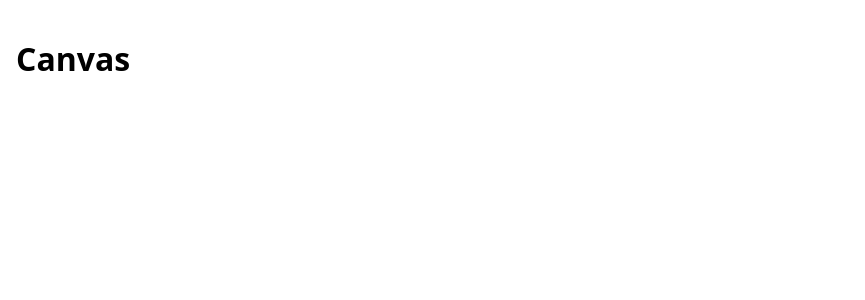
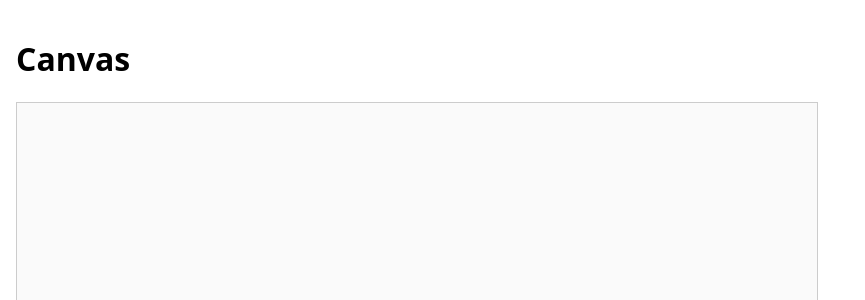
Before and after one commit to tobiaslicek/kresleni-kruznic, a React (Vite) app: page / in a window 1280 px wide. Shown: the top 300 px of the page, without its empty margins (0-865 px from the left). Built offline with nearby package versions, Linux system fonts and the light colour scheme.

Commit message:
Add CircleCanvas component and integrate it into App

```diff
--- a/src/App.tsx
+++ b/src/App.tsx
@@ -1,9 +1,10 @@
-import "./index.css";
+import CircleCanvas from './components/CircleCanvas';
 
 function App() {
   return (
     <div className="app">
       <h1>Canvas</h1>
+      <CircleCanvas />
     </div>
   )
 }
--- /dev/null
+++ b/src/components/CircleCanvas.tsx
@@ -0,0 +1,24 @@
+import { useEffect, useRef } from 'react';
+
+const CANVAS_WIDTH = 800;
+const CANVAS_HEIGHT = 600;
+
+function CircleCanvas() {
+  const canvasRef = useRef<HTMLCanvasElement>(null);
+
+  useEffect(() => {
+    const canvas = canvasRef.current;
+    if (!canvas) return;
+
+    const ctx = canvas.getContext('2d');
+    if (!ctx) return;
+
+    ctx.clearRect(0, 0, CANVAS_WIDTH, CANVAS_HEIGHT);
+    ctx.fillStyle = '#fafafa';
+    ctx.fillRect(0, 0, CANVAS_WIDTH, CANVAS_HEIGHT);
+  }, []);
+
+  return <canvas ref={canvasRef} width={CANVAS_WIDTH} height={CANVAS_HEIGHT} />;
+}
+
+export default CircleCanvas;
```
